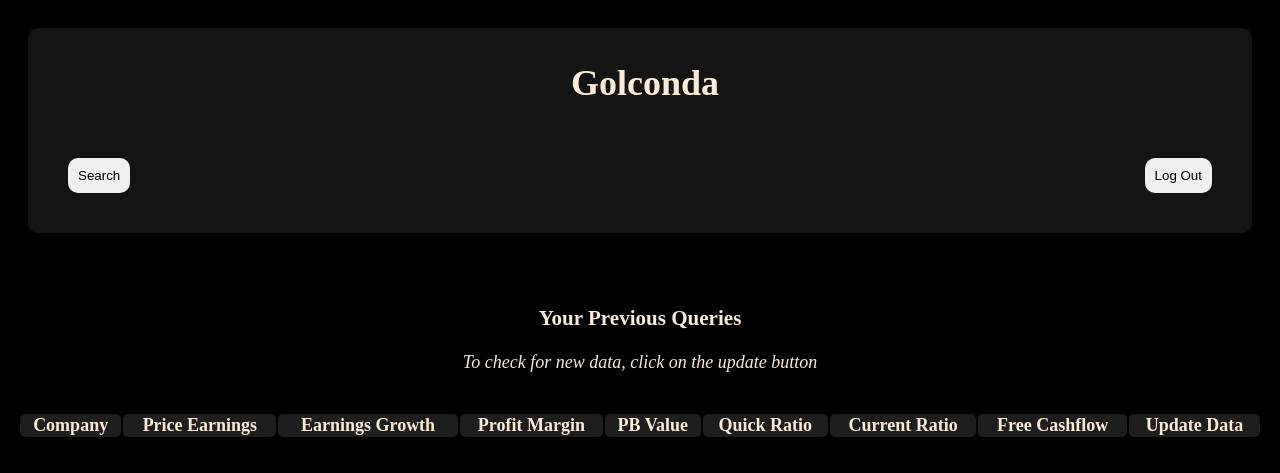
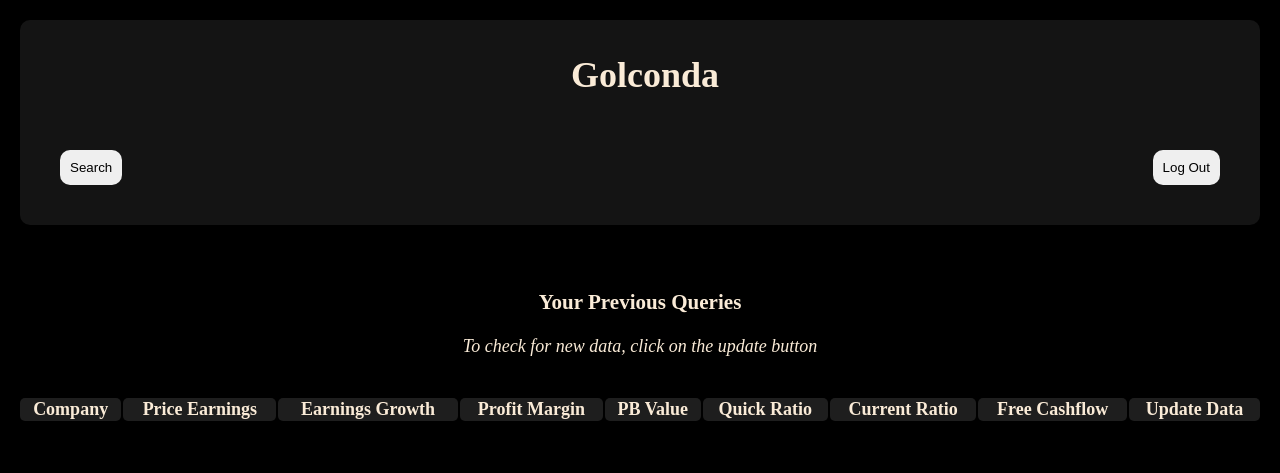
Before and after one commit to kaundachris/StockAnalyzer, a Flask app: page /history in a window 1280 px wide. Shown: the top 473 px of the page. Run offline with Flask 3, Linux system fonts and the light colour scheme; the visitor is signed in with stand-in values (Sample User, id 1); data that the repository does not hold is empty; some libraries are stand-ins or nearby versions.

Commit message:
Add files via upload

```diff
--- a/static/index.css
+++ b/static/index.css
@@ -27,7 +27,7 @@ footer {
 
 .top {
     background-color: rgb(20, 20, 20);
-    margin: 10px;
+    margin: 2px;
     padding: 10px;
     border-radius: 10px;
 }
```
